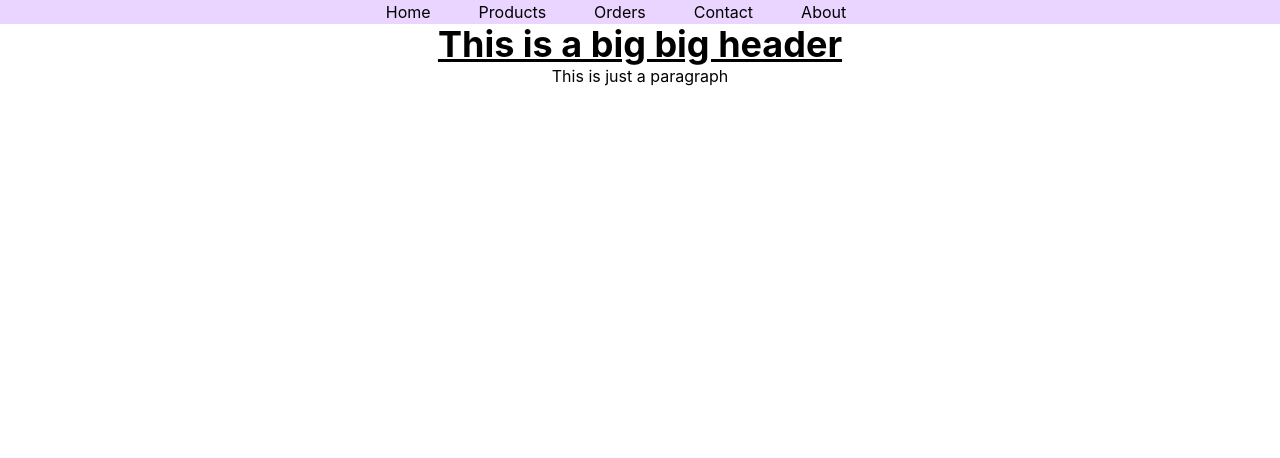
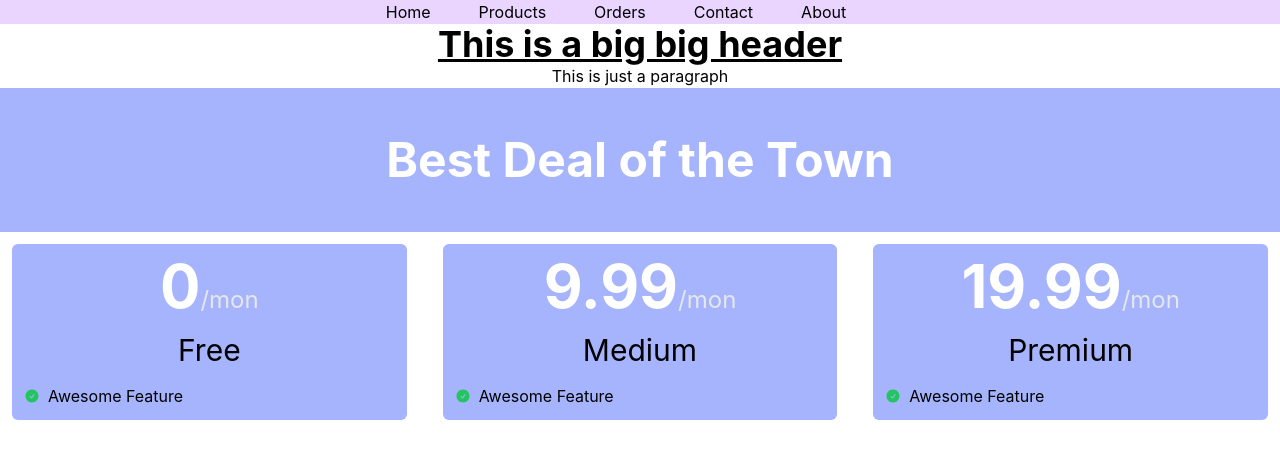
Before and after one commit to arfan36/day-85-2_m-51_price-club_september-30, a React (Create React App) app: page / in a window 1280 px wide. Shown: the top 458 px of the page. Built offline with nearby package versions, Linux system fonts and the light colour scheme.

Commit message:
51-6 Simple Pricing Option using React and Tailwind

```diff
--- a/src/App.js
+++ b/src/App.js
@@ -1,5 +1,6 @@
 import './App.css';
 import NavBar from './components/NavBar/NavBar';
+import Pricing from './components/Pricing/Pricing';
 
 function App() {
   return (
@@ -7,6 +8,7 @@
       <NavBar></NavBar>
       <h1 className='text-4xl font-bold underline'>This is a big big header</h1>
       <p>This is just a paragraph</p>
+      <Pricing></Pricing>
     </div>
   );
 }
--- a/src/components/NavBar/NavBar.js
+++ b/src/components/NavBar/NavBar.js
@@ -1,5 +1,5 @@
 import React, { useState } from 'react';
-import Link from './Link/Link';
+import Link from '../Link/Link';
 import { Bars3Icon, XMarkIcon } from '@heroicons/react/24/solid';
 
 const NavBar = () => {
--- /dev/null
+++ b/src/components/PriceOption/PriceOption.js
@@ -0,0 +1,22 @@
+import React from 'react';
+import { CheckCircleIcon } from '@heroicons/react/24/solid';
+
+const PriceOption = ({ option }) => {
+    return (
+        <div className='bg-indigo-300 m-3 rounded-md p-3'>
+            <div>
+                <h3>
+                    <span className='text-6xl font-bold text-white'>{option.price}</span>
+                    <span className='text-2xl text-gray-200'>/mon</span>
+                </h3>
+                <p className='text-3xl my-4'>{option.name}</p>
+            </div>
+            <div className='flex items-center'>
+                <CheckCircleIcon className='h-4 w-4 text-green-500'></CheckCircleIcon>
+                <p className='ml-2'>Awesome Feature</p>
+            </div>
+        </div>
+    );
+};
+
+export default PriceOption;
--- /dev/null
+++ b/src/components/Pricing/Pricing.js
@@ -0,0 +1,52 @@
+import React from 'react';
+import PriceOption from '../PriceOption/PriceOption';
+
+const Pricing = () => {
+    const pricingOptions = [
+        {
+            id: 1, name: 'Free', price: 0, features: [
+                'Awesome Feature',
+                'Extra Feature',
+                'Unnecessary Feature',
+                'Will never use Feature',
+                'Hudai feature',
+                'Ajaira Feature'
+            ]
+        },
+        {
+            id: 2, name: 'Medium', price: 9.99, features: [
+                'Awesome Feature',
+                'Extra Feature',
+                'Unnecessary Feature',
+                'Will never use Feature',
+                'Hudai feature',
+                'Ajaira Feature'
+            ]
+        },
+        {
+            id: 3, name: 'Premium', price: 19.99, features: [
+                'Awesome Feature',
+                'Extra Feature',
+                'Unnecessary Feature',
+                'Will never use Feature',
+                'Hudai feature',
+                'Ajaira Feature'
+            ]
+        },
+    ];
+    return (
+        <div>
+            <h2 className='text-5xl font-bold bg-indigo-300 p-12 text-white'>Best Deal of the Town</h2>
+            <div className='grid grid-cols-3 gap-3'>
+                {
+                    pricingOptions.map(option => <PriceOption
+                        key={option.id}
+                        option={option}
+                    ></PriceOption>)
+                }
+            </div>
+        </div>
+    );
+};
+
+export default Pricing;
```
Also changed, not shown: src/components/Link/Link.js (renamed from src/components/NavBar/Link/Link.js).
